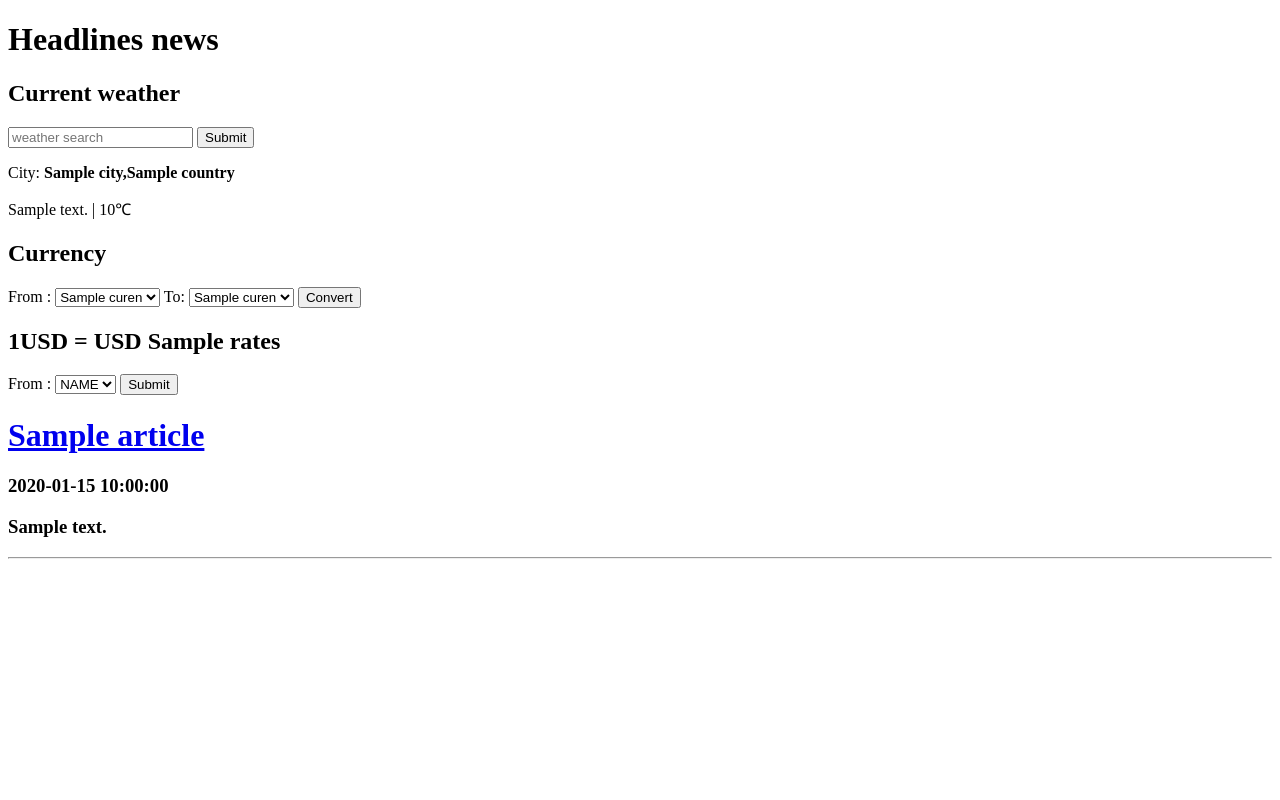
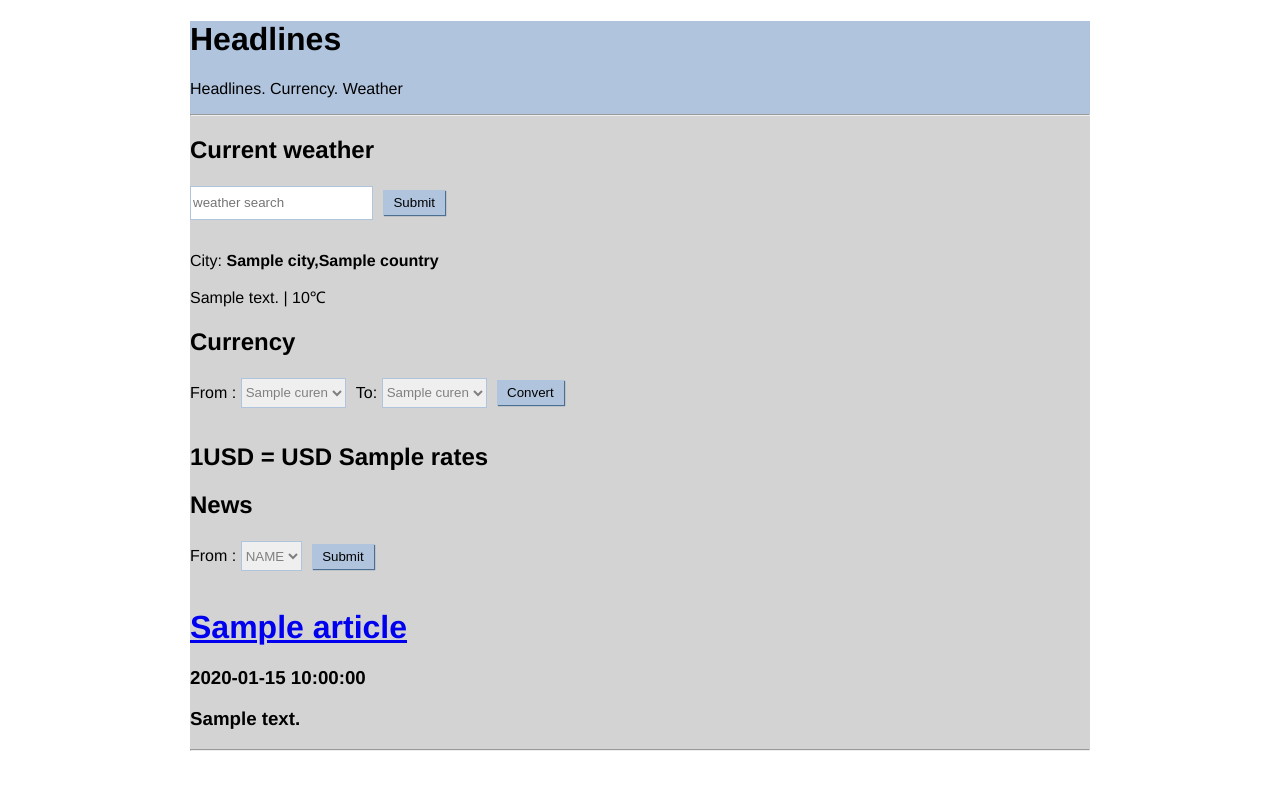
Before and after one commit to sergsol/news, a Flask app: template templates/index.html in a window 1280 px wide. Run offline with Flask 2, Linux system fonts and the light colour scheme; the template is opened without the code that fills it: most values are stand-ins (such as "Sample title", 1, 10 or a date in 2020).

Commit message:
Ready version

```diff
--- a/start.py
+++ b/start.py
@@ -25,46 +25,45 @@ DEFAULTS = {'publication': 'cnn',
 
 @app.route("/", methods=['GET', 'POST'])
 def home():
-    publication = request.form.get('publication')
-    city = request.form.get('city')
+    publication = get_input_cookie('publication')
     if not publication:
-        publication = DEFAULTS['publication']
+            publication = DEFAULTS['publication']
     articles, company = get_news(publication)
+    city = get_input_cookie('city')
     if not city:
         city = DEFAULTS['city']
-    weather = get_weather(city)
-    currency_from = request.form.get('currency_from')
+    if get_weather(city):
+        weather = get_weather(city)
+    else:
+        weather = None
+    currency_from = get_input_cookie('currency_from')
     if not currency_from:
         currency_from = DEFAULTS['currency_from']
-    currency_to = request.form.get('currency_to')
+    currency_to = get_input_cookie('currency_to')
     if not currency_to:
         currency_to = DEFAULTS['currency_to']
     rete, currencies = get_rates(currency_from, currency_to)
-    # return render_template("index.html", articles=articles, weather=weather, rates=rete,
-    #                        currency_from=currency_from, currency_to=currency_to, currensies=currencies, feeds=RSS_FEEDS,
-    #                        company=company)
     response = make_response(render_template("index.html", articles=articles, weather=weather, rates=rete,
                            currency_from=currency_from, currency_to=currency_to, currensies=currencies, feeds=RSS_FEEDS,
                            company=company))
     expires = datetime.datetime.now() + datetime.timedelta(days=365)
     response.set_cookie("currency_from", currency_from, expires=expires)
     response.set_cookie("currency_to", currency_to, expires=expires)
-    response.set_cookie("city", city, expires=expires)
+    if weather:
+        response.set_cookie("city", city, expires=expires)
     response.set_cookie("company", company, expires=expires)
-
+    response.set_cookie("publication", publication, expires=expires)
     return response
 
 
-# def get_news(query):
-#     if not query or query.lower() not in RSS_FEEDS:
-#         publication = DEFAULTS['publication']
-#     else:
-#         publication = query.lower()
-#     publication = feedparser.parse(RSS_FEEDS[publication])
-#     return publication['entries']
+def get_input_cookie(key):
+    if request.form.get(key):
+        return request.form.get(key)
+    if request.cookies.get(key):
+        return request.cookies.get(key)
+
 
 def get_news(query):
-
     publication = query.lower()
     publication = feedparser.parse(RSS_FEEDS[publication])
     return publication['entries'], query.lower()
@@ -72,26 +71,24 @@ def get_news(query):
 
 def get_weather(city):
     response = requests.get(WEATHER_URL.format(city)).json()
-    weather = {
+    try:
+        weather = {
                 'description': response['weather'][0]['description'],
                 'temperature': response['main']['temp'],
                 'country': response['sys']['country'],
                 'city': response['name']
                 }
-    return weather
+    except KeyError:
+        return False
+    else:
+        return weather
 
 
 def get_rates(frm, to):
     rates = requests.get(RATES).json()
     frm_rate = rates['rates'][frm.upper()]
     to_rate = rates['rates'][to.upper()]
-    return to_rate/frm_rate, rates['rates'].keys()
-
-
-
-
-
-
+    return round(to_rate/frm_rate, 2), rates['rates'].keys()
 
 
 if __name__ == "__main__":
--- a/templates/index.html
+++ b/templates/index.html
@@ -3,16 +3,64 @@
 <head>
     <meta charset="UTF-8">
     <title>News</title>
+    <style>
+        html {
+         font-family: "Helvetica";
+         background: white;}
+        body {
+         background: lightgrey;
+         max-width: 900px;
+         margin: 0 auto;
+        }
+        #header {
+         background: lightsteelblue;
+        }
+        #inner-header {
+         padding-left: 10;
+        }
+        #main{
+         padding-left: 10;
+        }
+        input[type="text"], select {
+         color: grey;
+         border: 1px solid lightsteelblue;
+         height: 30px;
+         line-height:15px;
+         margin: 2px 6px 16px 0px;
+        }
+        input[type="submit"] {
+         padding: 5px 10px 5px 10px;
+         color: black;
+         background: lightsteelblue;
+         border: none;
+         box-shadow: 1px 1px 1px #4C6E91;
+        }
+        input[type="submit"]:hover{
+         background: steelblue;
+        }
+    </style>
 </head>
 <body>
-    <h1>Headlines news</h1>
+    <div id="header">
+        <div id="inner-header">
+            <h1>Headlines</h1>
+            <p>Headlines. Currency. Weather</p>
+        </div>
+         <hr />
+    </div>
+    <div id="main">
     <h2>Current weather</h2>
     <form method="POST">
         <input type="text" name="city" placeholder="weather search">
         <input type="submit"  value="Submit">
     </form>
+    {% if weather %}
     <p>City: <b>{{weather['city']}},{{weather['country']}}</b></p>
     <p>{{weather['description'].capitalize()}} | {{weather['temperature']}}&#8451;</p>
+    {%endif%}
+    {% if weather == None %}
+    <p> No such city </p>
+    {% endif %}
     <h2>Currency</h2>
         <form method="POST">
         From : <select name="currency_from">
@@ -28,10 +76,7 @@
             <input type="submit"  value="Convert">
         </form>
     <h2> 1{{currency_from}} = {{currency_to}} {{ rates }}</h2>
-    <!--<form action="/" method="POST">-->
-    <!--<input type="text" name="publication" placeholder="search" />-->
-    <!--<input type="submit" value="Submit">-->
-    <!--</form>-->
+    <h2>News</h2>
     <form action="/" method="POST">
         From : <select name="publication">
                 {% for feed in feeds.keys()%}
@@ -46,5 +91,6 @@
         <h3>{{ article.summary }}</h3>
         <hr />
     {% endfor %}
+    </div>
 </body>
 </html>
```
